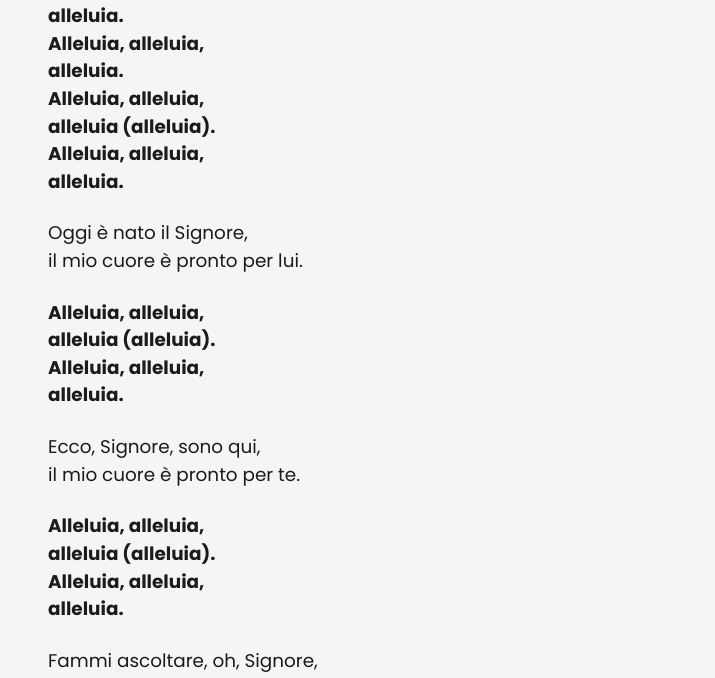
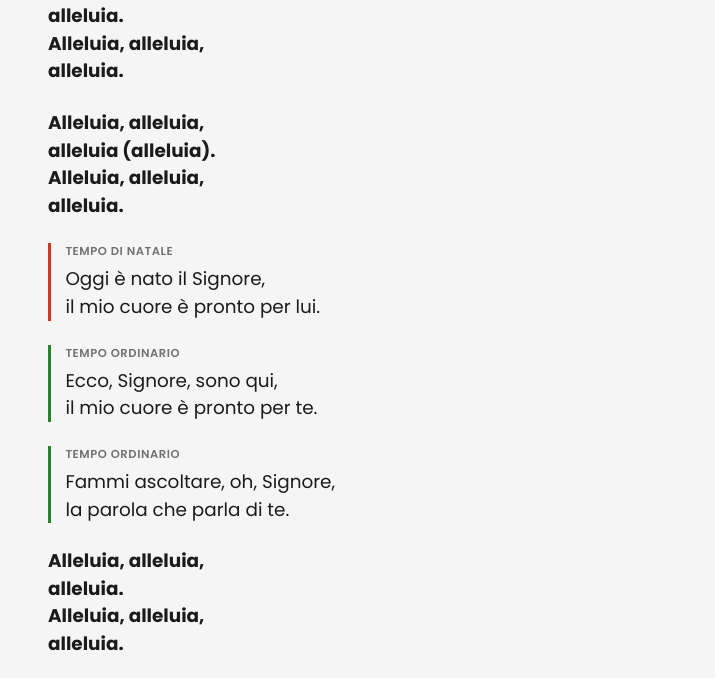
Before and after one commit to corisanvito/corisanvito.github.io, a plain HTML site: page canti/alleluia-ecco-signore.html in a window 1280 px wide. Shown: the part 187-865 px from the top of the page, 0-715 px from the left. Drawn offline with Linux system fonts and the light colour scheme.

Commit message:
inseriti colori per distinguere le strofe in base al periodo liturgico

```diff
--- a/canti/alleluia-ecco-signore.html
+++ b/canti/alleluia-ecco-signore.html
@@ -47,40 +47,32 @@
 				alleluia.<br>
 				Alleluia, alleluia,<br>
 				alleluia.<br>
+            </p>
+            <p class="chorus">
 				Alleluia, alleluia,<br>
 				alleluia (alleluia).<br>
 				Alleluia, alleluia,<br>
 				alleluia.<br>
 			</p>
-            <p class="verse">
+            <p class="verse" data-season="natale" data-season-label="Tempo di Natale">
 				Oggi è nato il Signore,<br>
 				il mio cuore è pronto per lui.<br>
 			</p>
-			<p class="chorus">
-				Alleluia, alleluia,<br>
-				alleluia (alleluia).<br>
-				Alleluia, alleluia,<br>
-				alleluia.<br>
-			</p>
-			<p class="verse">
+            <p class="verse" data-season="ordinario" data-season-label="Tempo ordinario">
 				Ecco, Signore, sono qui,<br>
 				il mio cuore è pronto per te.<br>
 			</p>
-			<p class="chorus">
-				Alleluia, alleluia,<br>
-				alleluia (alleluia).<br>
-				Alleluia, alleluia,<br>
-				alleluia.<br>
-			</p>
-			<p class="verse">
+            <p class="verse" data-season="ordinario" data-season-label="Tempo ordinario">
 				Fammi ascoltare, oh, Signore,<br>
 				la parola che parla di te.<br>
 			</p>
 			<p class="chorus">
 				Alleluia, alleluia,<br>
-				alleluia (alleluia).<br>
+				alleluia.<br>
 				Alleluia, alleluia,<br>
 				alleluia.<br>
+            </p>
+            <p class="chorus">
 				Alleluia, alleluia,<br>
 				alleluia (alleluia).<br>
 				Alleluia, alleluia,<br>
--- a/style/canti.css
+++ b/style/canti.css
@@ -247,3 +247,37 @@ body.zoomed-in .song {
 body.zoomed-in .auto-scroll-btn {
     display: flex !important;
 }
+
+/* -- Indicatori tempo liturgico -- */
+.verse[data-season],
+.chorus[data-season],
+.bridge[data-season] {
+    position: relative;
+    padding-left: 0.9rem;
+    border-left: 3px solid #C0C0C0;
+}
+
+.verse[data-season]::before,
+.chorus[data-season]::before,
+.bridge[data-season]::before {
+    content: attr(data-season-label);
+    display: block;
+    font-size: 0.72rem;
+    font-weight: 600;
+    text-transform: uppercase;
+    letter-spacing: 0.05em;
+    margin-bottom: 0.3rem;
+    opacity: 0.6;
+}
+
+[data-season="natale"], [data-season="natale"]::before {
+    border-left-color: #c0392b !important;
+}
+
+[data-season="ordinario"], [data-season="ordinario"]::before {
+    border-left-color: #2e7d32 !important;
+}
+
+[data-season="pasqua"], [data-season="pasqua"]::before {
+    border-left-color: #f9a825 !important;
+}
```
Also changed, not shown: canti/alleluia-signore-sei-venuto.html (+3 -9 lines).
